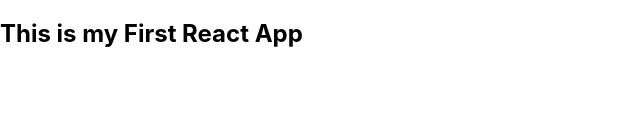
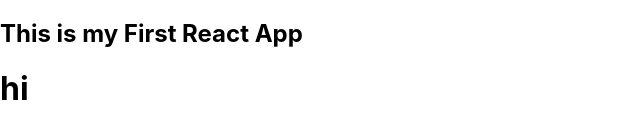
Before and after one commit to ameerhamza22/react-app, a React (Create React App) app: page / in a window 1280 px wide. Shown: the part 210-348 px from the top of the page, without its empty margins (0-640 px from the left). Built offline with nearby package versions, Linux system fonts and the light colour scheme.

Commit message:
update app.js

```diff
--- a/src/App.js
+++ b/src/App.js
@@ -8,6 +8,9 @@
 <h2>This is again calling</h2>
 <h2>This is my First React App</h2>
 <h2>This is my First React App</h2>
+<h1>
+hi
+</h1>
 </div>
   );
 }
```
